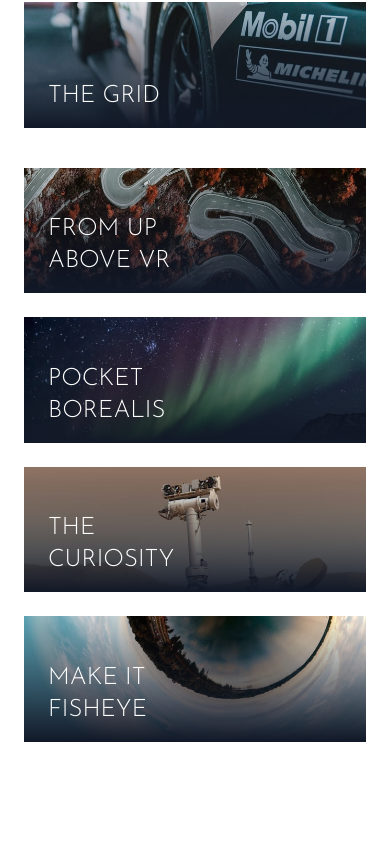
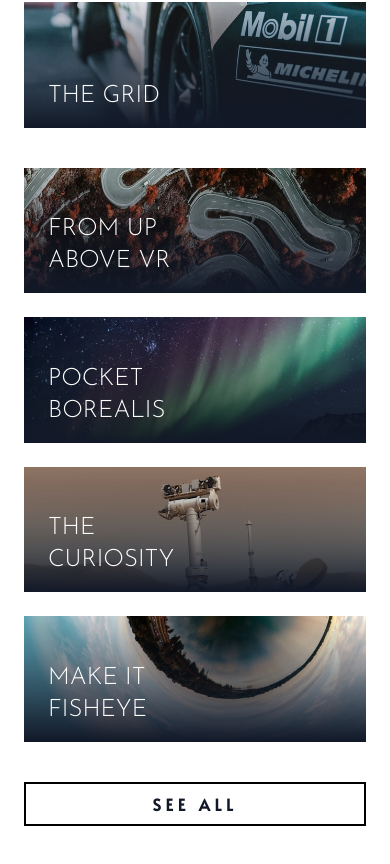
Before and after one commit to hayden-93/tailwind-website-projects, a Next.js app: page /loopstudios in a window 390 px wide. Shown: the part 1884-2748 px from the top of the page. Built offline with nearby package versions, Linux system fonts and the light colour scheme.

Commit message:
feat: add button

```diff
--- a/pages/loopstudios.tsx
+++ b/pages/loopstudios.tsx
@@ -241,8 +241,12 @@ const LoopStudios = () => {
               <h5>Make It Fisheye</h5>
             </div>
           </div>
+          <button className="w-full justify-center mt-10 py-2 px-10 font-bold tracking-widest uppercase border-2 border-black font-alata hover:bg-black hover:text-white md:hidden">
+            See All
+          </button>
         </div>
       </section>
+      <section id=""></section>
     </div>
   );
 };
```
